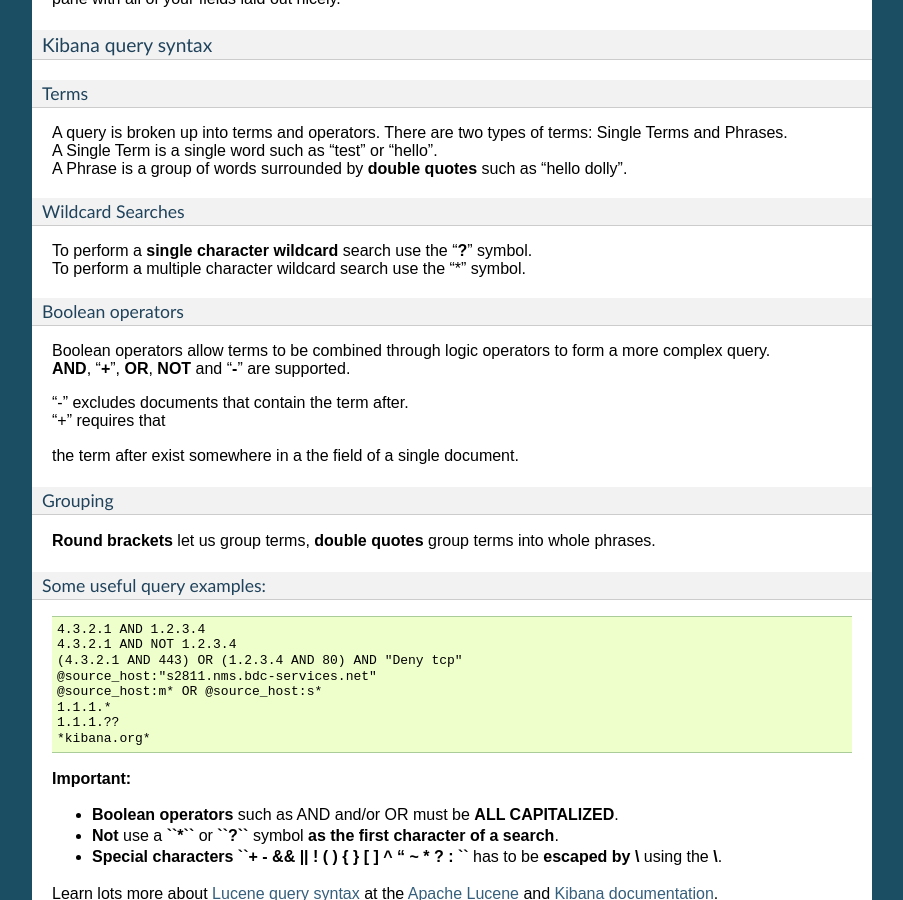
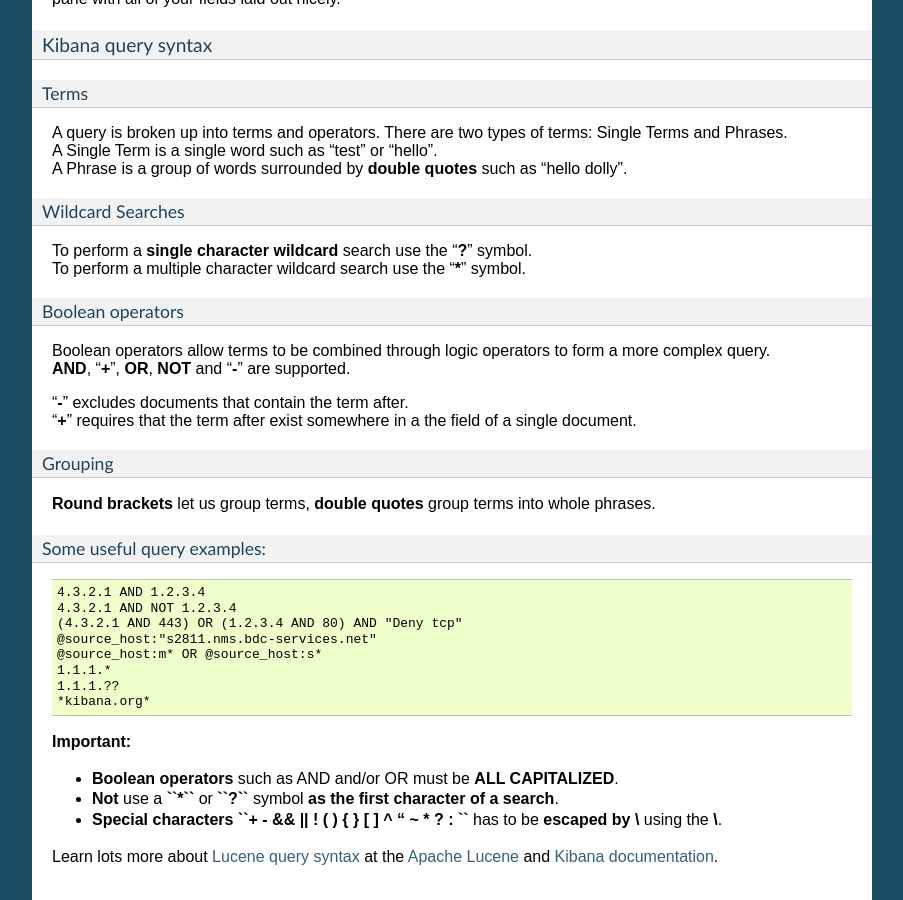
Before and after one commit to bluemutedwisdom/elma-doc, a Sphinx documentation site: the page built from source/manuals/user.rst, in a window 1280 px wide and 900 px high, scrolled down 1089 px. Shown: the whole window, without its empty margins (198-1101 px from the left). Built offline with Sphinx 7.4.7, drawn with Linux system fonts in a browser that asks for light colours; pages that are not in the unit, such as notebooks, are missing from menus.

Commit message:
Some finetuning on formats

```diff
--- a/source/manuals/user.rst
+++ b/source/manuals/user.rst
@@ -56,7 +56,7 @@
 ^^^^^^^^^^^^^^^^^
 
 | To perform a **single character wildcard** search use the "**?**" symbol.
-| To perform a multiple character wildcard search use the "*" symbol.
+| To perform a multiple character wildcard search use the "**\***" symbol.
 
 Boolean operators
 ^^^^^^^^^^^^^^^^^
@@ -64,9 +64,8 @@
 | Boolean operators allow terms to be combined through logic operators to form a more complex query.
 | **AND**, "**+**", **OR**, **NOT** and "**-**" are supported.
 
-| "-" excludes documents that contain the term after.
-| "+" requires that
-the term after exist somewhere in a the field of a single document.
+| "**-**" excludes documents that contain the term after.
+| "**+**" requires that the term after exist somewhere in a the field of a single document.
 
 Grouping
 ^^^^^^^^
```
